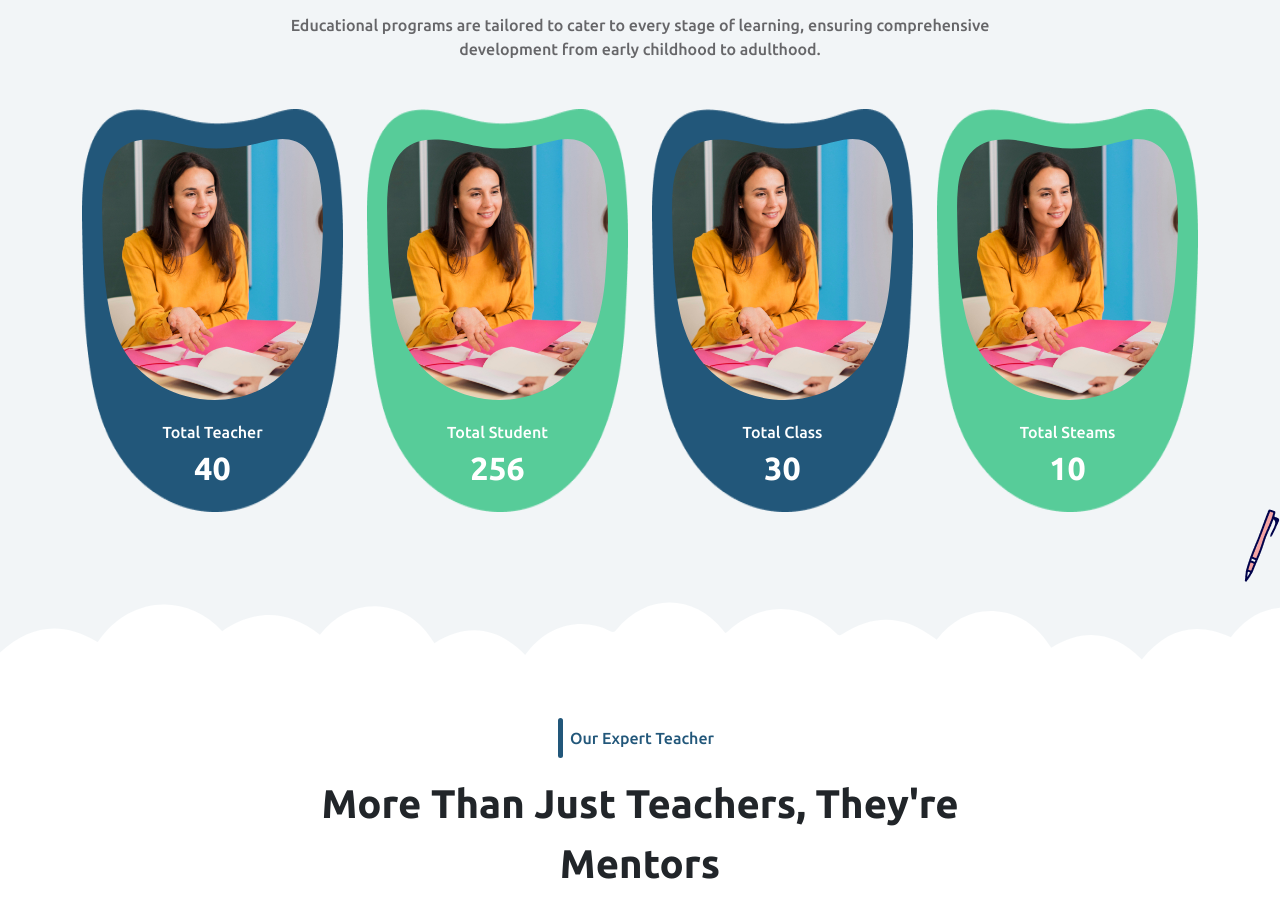
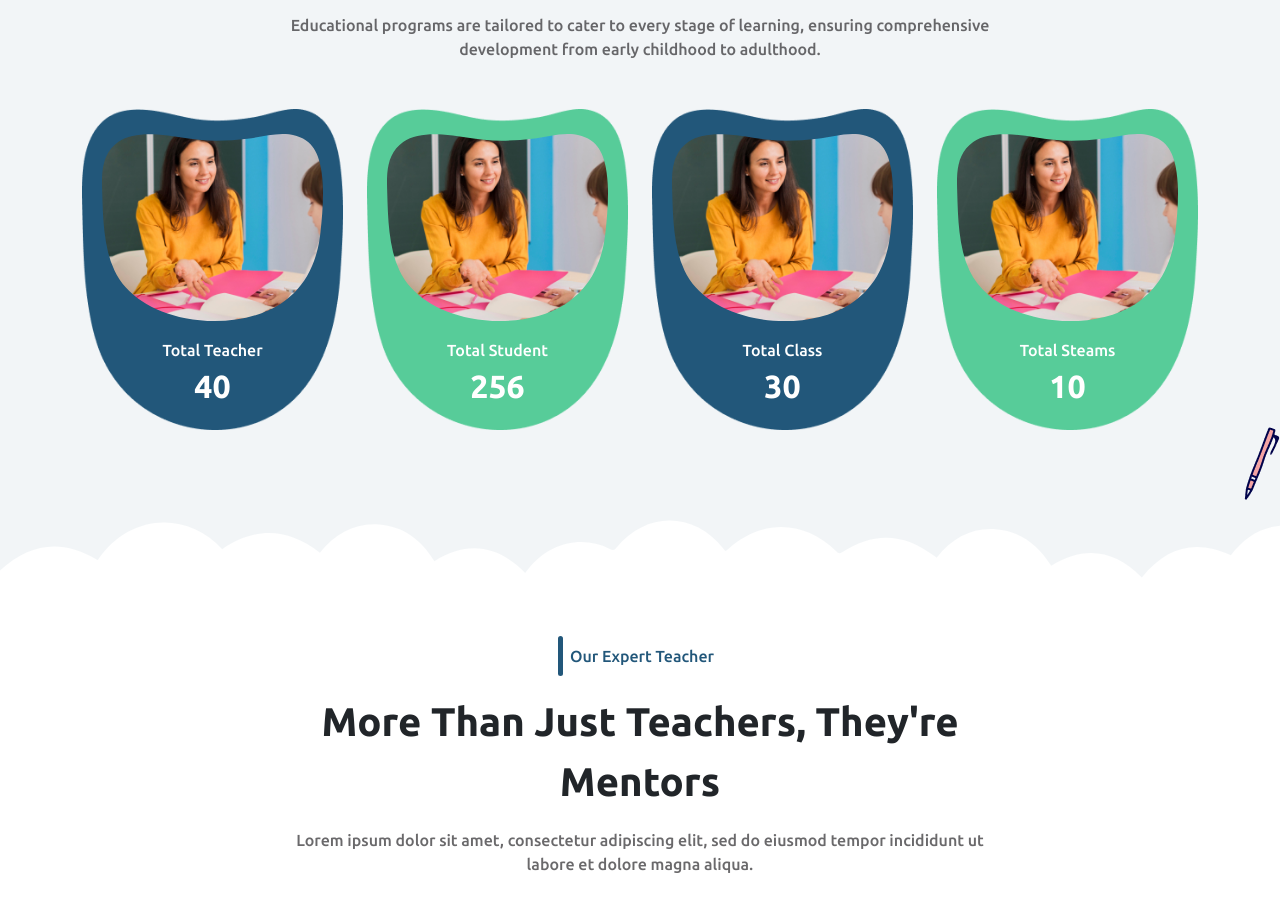
Before and after one commit to WRTeamShahid03/eSchoolSaaSWeb, a plain HTML site: page index.html in a window 1280 px wide. Shown: the part 3369-4275 px from the top of the page. Drawn offline with nearby package versions, Linux system fonts and the light colour scheme.

Commit message:
ctca cards img bg fixed

```diff
--- a/style.css
+++ b/style.css
@@ -1670,23 +1670,24 @@ body.modal-open {
   background: url('./Images/ctcaImg.png');
   background-repeat: no-repeat;
   background-size: 100% 100%;
-  /* padding: 0px; */
-  padding-top: 30px;
-  padding-bottom: 20px;
+  padding: 20px;
+  /* padding-top: 30px; */
+  /* padding-bottom: 20px; */
+  padding-top: 8px;
 }
 
 .ctcaSection .diffColorBg {
   background: url('./Images/ctcaImg1.png');
   background-repeat: no-repeat;
   background-size: 100% 100%;
-  /* padding: 0px; */
-  padding-top: 30px;
-  padding-bottom: 20px;
+  padding: 20px;
+  /* padding-top: 30px; */
+  /* padding-bottom: 20px; */
+  padding-top: 8px;
 }
 
 .ctcaSection .card {
   background-color: transparent;
-  gap: 20px;
   border: none;
 }
 
@@ -1695,7 +1696,7 @@ body.modal-open {
 }
 
 .ctcaSection .imgBg {
-  mask: url('./Images/imgShape.svg');
+  mask: url('./Images/cardShape.svg');
   mask-repeat: no-repeat;
   mask-size: 100% 100%;
 }
```
